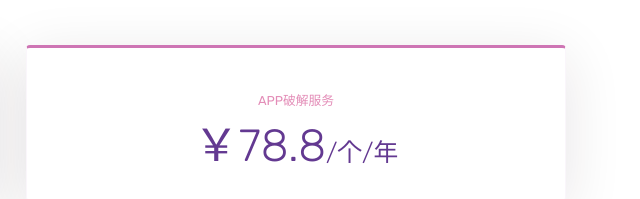
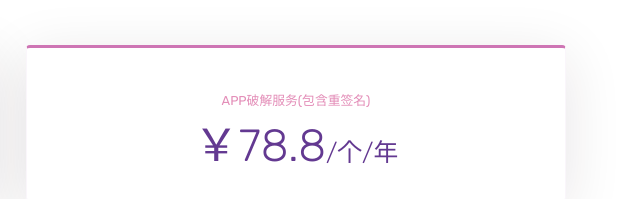
Before and after one commit to reapple/reapple.github.io, a plain HTML site: page index.html in a window 1280 px wide. Shown: the part 2730-2929 px from the top of the page, 629-1269 px from the left. Drawn offline with Linux system fonts and the light colour scheme.

Commit message:
Update index.html

```diff
--- a/index.html
+++ b/index.html
@@ -183,7 +183,7 @@
 			</div>
 			<div class="card pricing popular">
 				<div class="card-head">
-					<small class="text-primary">APP破解服务</small>
+					<small class="text-primary">APP破解服务(包含重签名)</small>
 					<span class="price">￥78.8<sub>/个/年</sub></span>
 				</div>
 
```
